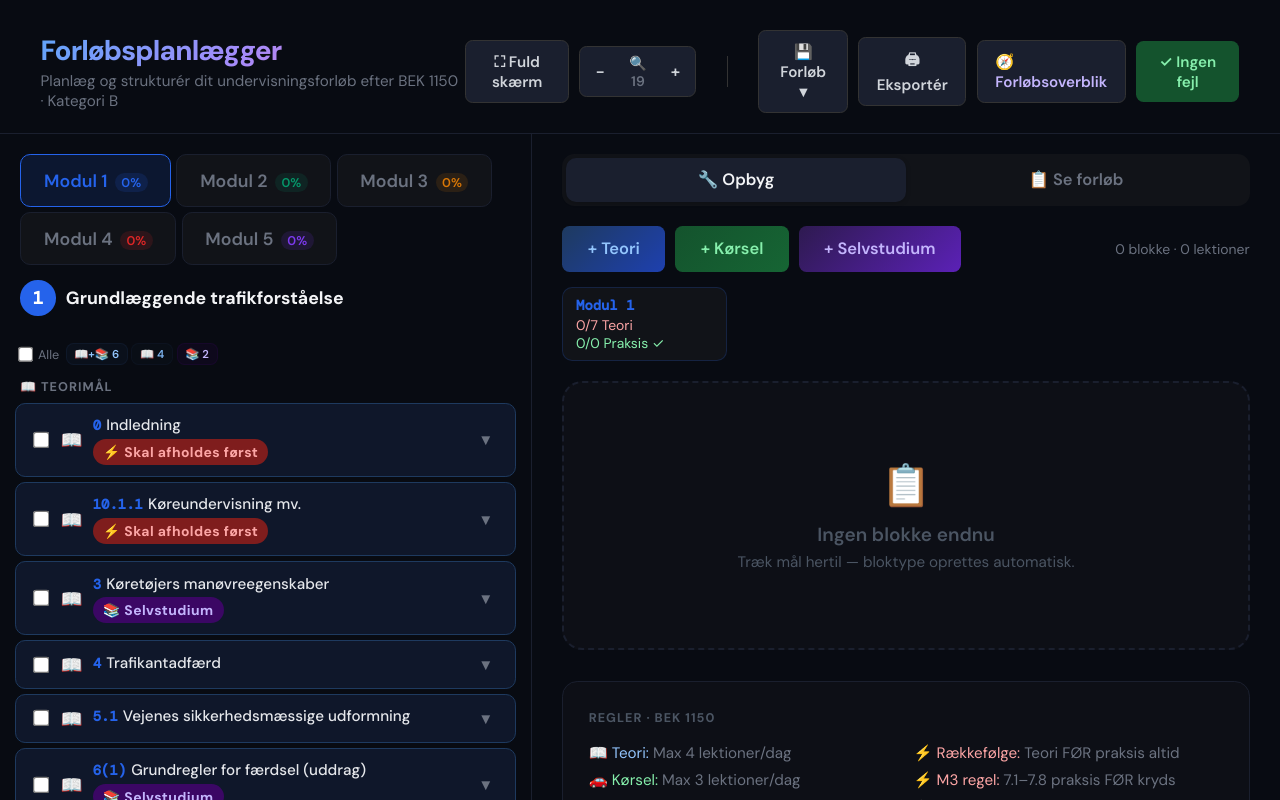
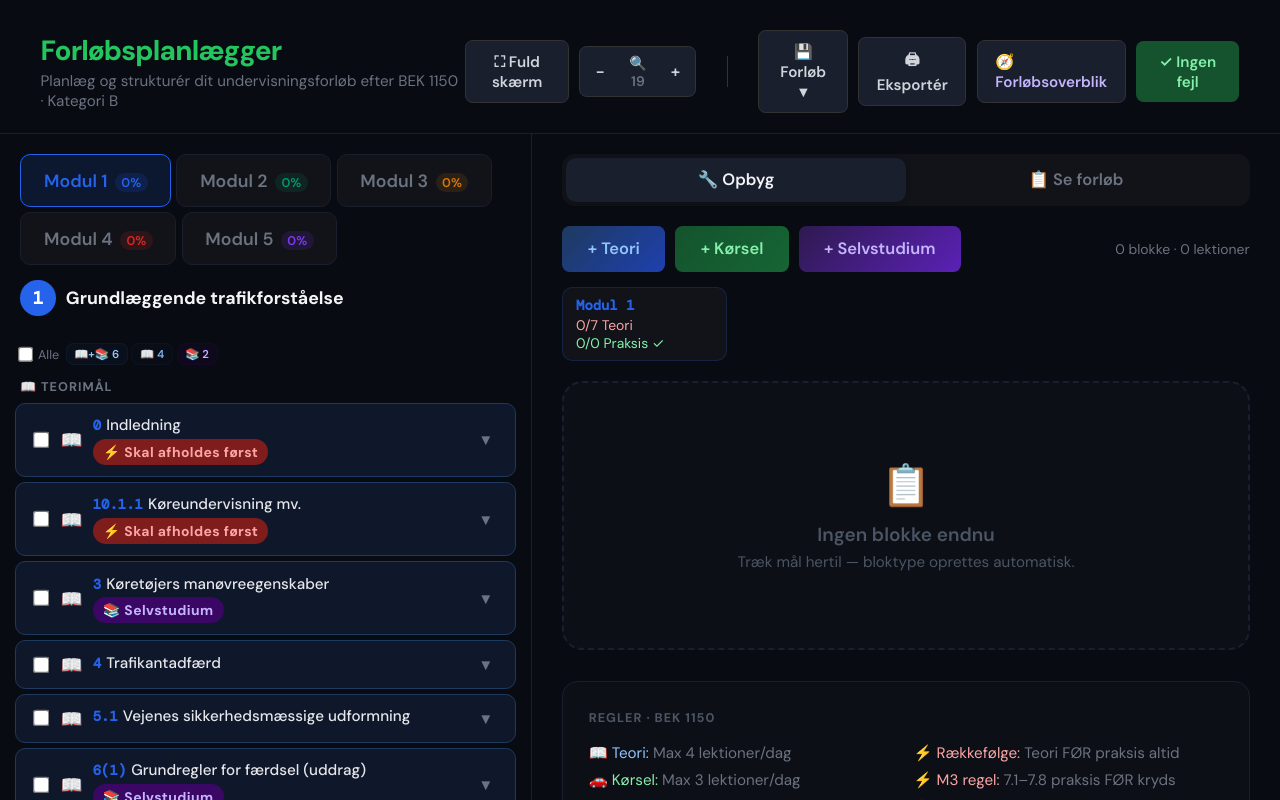
Before and after one commit to Drivelogger-Dev/lektionsopbygger, a React (Vite) app: page / in a window 1280 px wide. Shown: the top 800 px of the page. Built offline with nearby package versions, Linux system fonts and the light colour scheme.

Commit message:
Ændr titel-farve til grøn (#22C55E)
Erstatter gradient-tekst (blå/lilla/pink) på "Forløbsplanlægger"-titlen
med solid grøn farve der matcher appens øvrige grønne accentfarve.

```diff
--- a/src/Lektionsopbygger.jsx
+++ b/src/Lektionsopbygger.jsx
@@ -1220,8 +1220,7 @@ export default function Lektionsopbygger() {
           <div>
             <h1 style={{
               fontSize: 22, fontWeight: 800, letterSpacing: "-0.03em",
-              background: "linear-gradient(135deg, #60A5FA, #A78BFA, #F472B6)",
-              WebkitBackgroundClip: "text", WebkitTextFillColor: "transparent",
+              color: "#22C55E",
               marginBottom: 2,
             }}>
               Forløbsplanlægger
```
